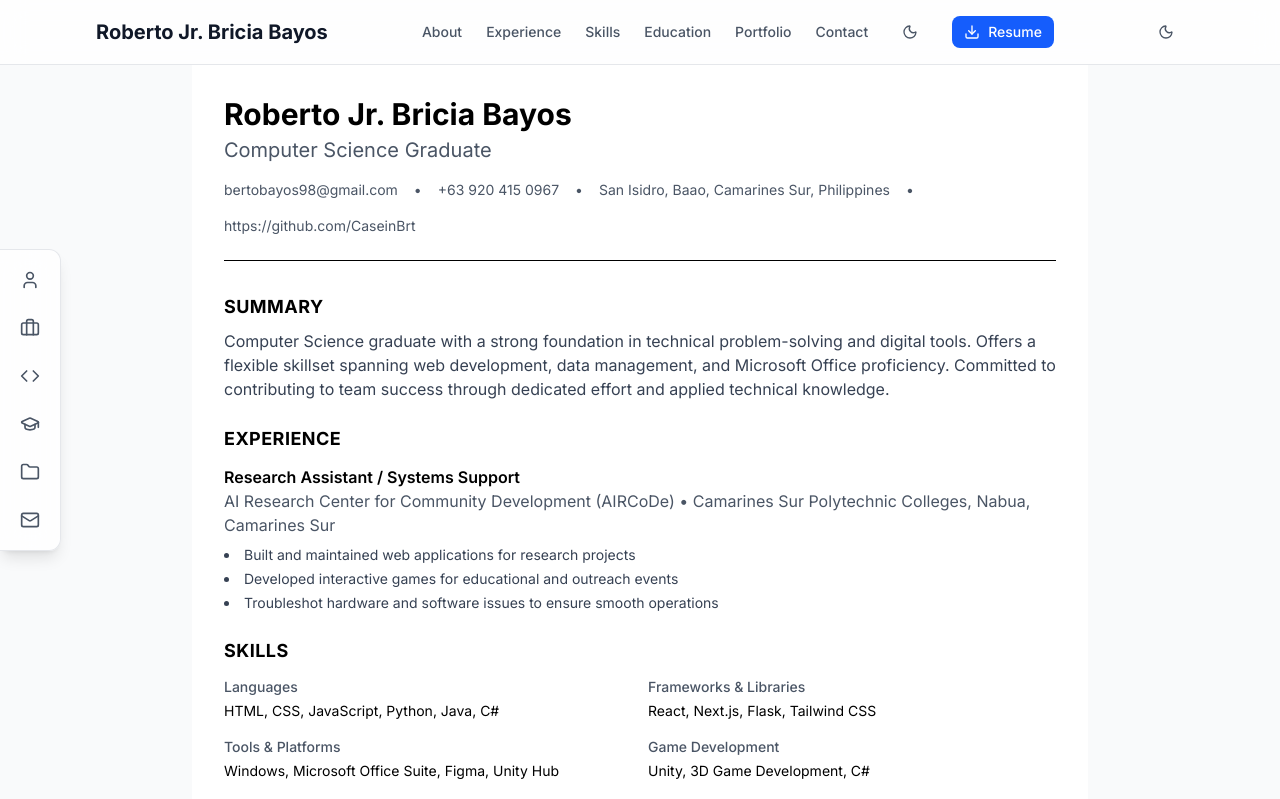
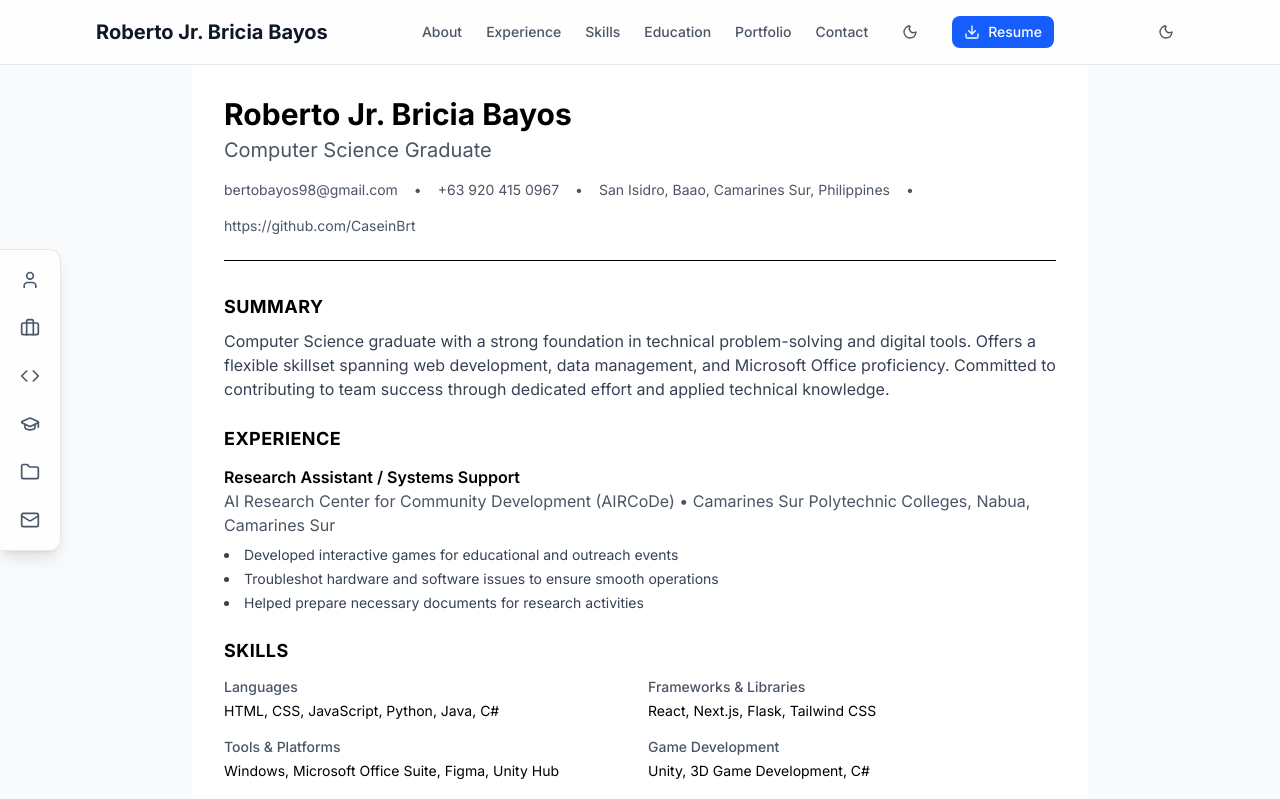
Before and after one commit to CaseinBrt/Portfolio, a Next.js app: page /print in a window 1280 px wide. Shown: the top 799 px of the page. Built offline with nearby package versions, Linux system fonts and the light colour scheme.

Commit message:
refactor(experience): simplify achievement descriptions

```diff
--- a/src/data/experience.ts
+++ b/src/data/experience.ts
@@ -34,11 +34,9 @@ export const experience: Experience[] = [
     description:
       'Managed research center systems and provided technical support, including website development, game development, and event logistics coordination.',
     achievements: [
-      'Built and maintained web applications for research projects',
       'Developed interactive games for educational and outreach events',
       'Troubleshot hardware and software issues to ensure smooth operations',
-      'Prepared and organized technical documentation for research activities',
-      'Assisted in event planning and on-site technical support during conferences',
+      'Helped prepare necessary documents for research activities',
     ],
     technologies: [
       'HTML',
```
